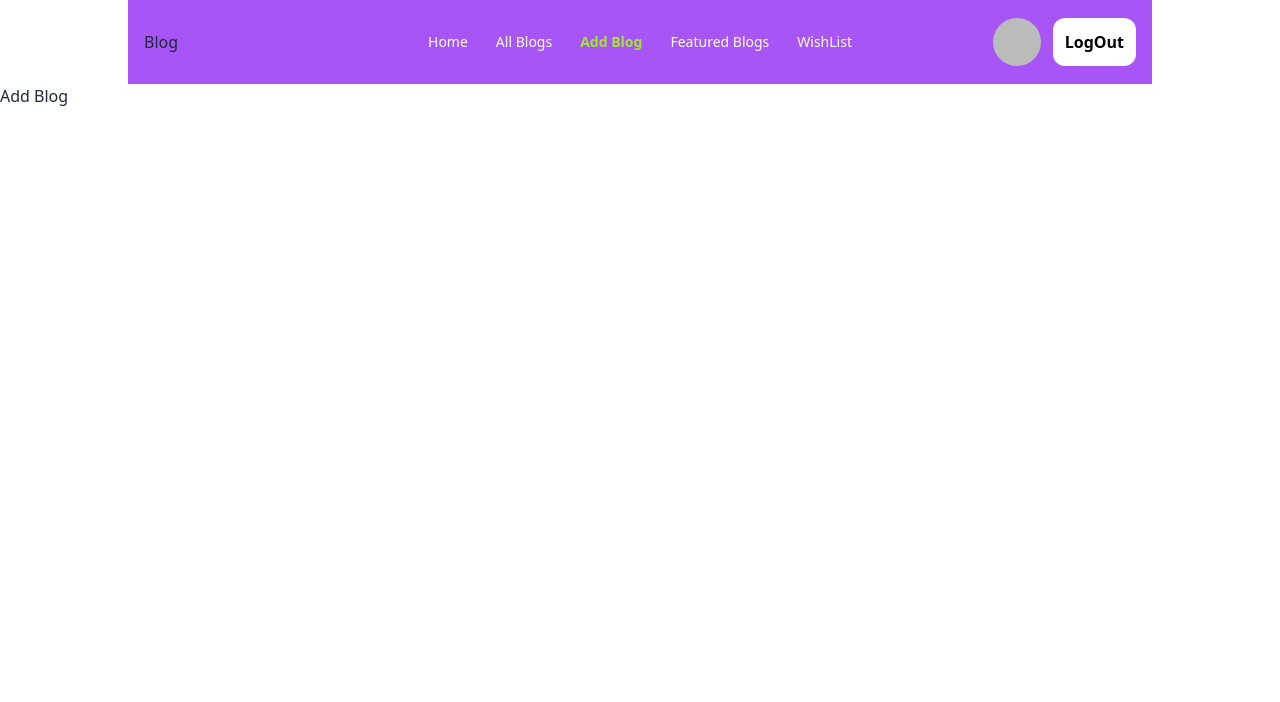
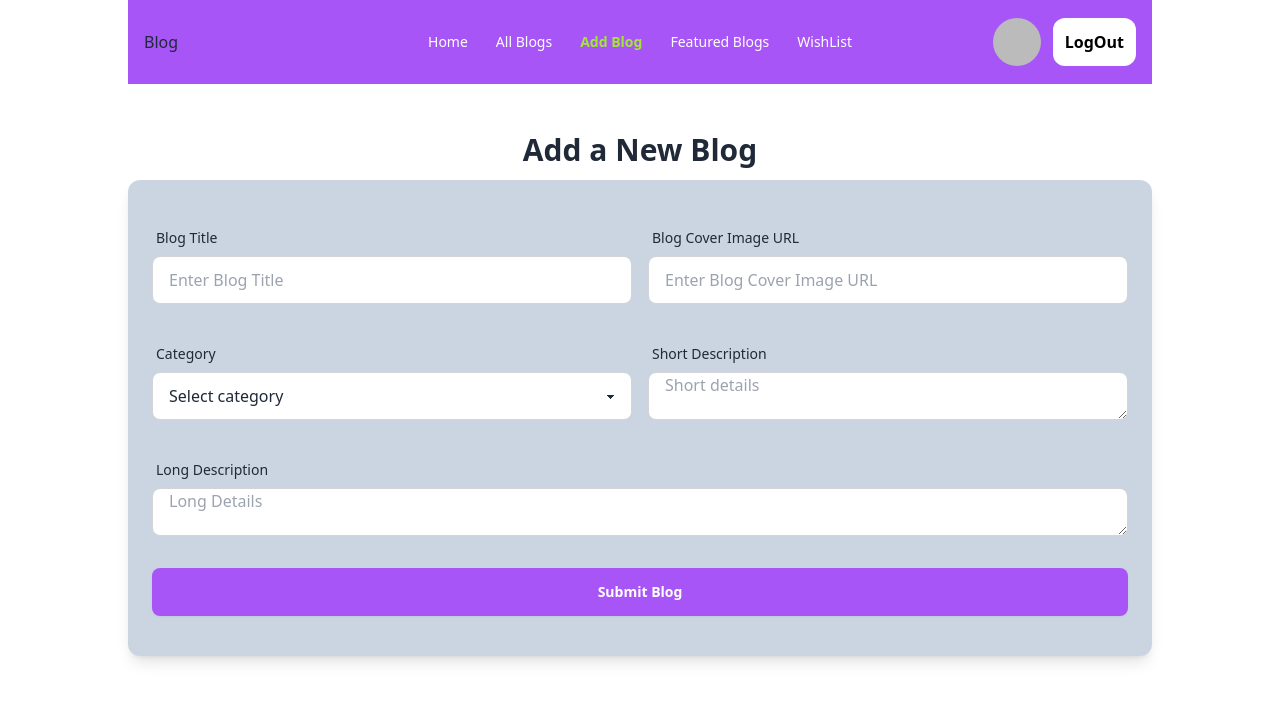
Before and after one commit to Soraiya11-7/Blog-client-side, a React (Vite) app: page /addBlog in a window 1280 px wide. Shown: the top 702 px of the page. Built offline with nearby package versions, Linux system fonts and the light colour scheme; no server answers; sample sign-in values are in the browser's storage.

Commit message:
AddBlog page has been added successfully

```diff
--- /dev/null
+++ b/src/pages/AddBlog.jsx
@@ -0,0 +1,132 @@
+import React, { useState, useEffect } from 'react';
+import { useNavigate } from 'react-router-dom';
+import { useContext } from 'react';
+import { AuthProviderContext } from '../Provider/AuthProvider';
+import Swal from 'sweetalert2';
+
+const AddBlog = () => {
+    const { user } = useContext(AuthProviderContext);
+    const navigate = useNavigate();
+
+    const [bloggerEmail, setBloggerEmail] = useState(user?.email || '');
+    const [bloggerName, setBloggerName] = useState(user?.displayName || '');
+    const [userLogo, setUserLogo] = useState(user?.photoURL || '');
+
+
+    useEffect(() => {
+        if (user) {
+            setBloggerEmail(user.email);
+            setBloggerName(user.displayName);
+            setUserLogo(user.photoURL);
+        }
+    }, [user]);
+
+    const handleSubmit = (e) => {
+        e.preventDefault();
+
+        const form = e.target;
+        const title = form.title.value;
+        const category = form.category.value;
+        const shortDetails = form.shortDetails.value;
+        const longDetails = form.longDetails.value;
+        const coverImage = form.coverImage.value;
+
+        const newBlog = { title, category, longDetails, shortDetails, coverImage, bloggerEmail, bloggerName, userLogo };
+
+        console.log(newBlog);
+
+        fetch("http://localhost:5000/blogs", {
+            method: "POST",
+            headers: {
+                'content-type': 'application/json'
+            },
+            body: JSON.stringify(newBlog)
+        })
+            .then(res => res.json())
+            .then(data => {
+
+                if (data.insertedId) {
+                    Swal.fire({
+                        title: 'Success!',
+                        text: 'Blog added Successfully',
+                        icon: 'success',
+                        confirmButtonText: 'Cool'
+                    })
+                    navigate('/');
+                }
+            })
+
+
+    };
+
+    return (
+        <div className=" py-12 w-[80%] mx-auto">
+            <h2 className="text-xl sm:text-2xl md:text-3xl font-bold text-center mb-3">Add a New Blog</h2>
+            {/* <h3 className='text-sm sm:text-lg  text-center mb-10'> Submit detailed reviews for your favorite games effortlessly</h3> */}
+            <form onSubmit={handleSubmit} className='bg-slate-300 py-10 px-6 shadow-lg rounded-xl' >
+                {/* form name and Blog Cover Image/Thumbnail */}
+                <div className=" md:flex mb-4 md:mb-8">
+                    <div className="form-control md:w-1/2 mb-4 md:mb-0">
+                        <label className="label">
+                            <span className="label-text">Blog Title</span>
+                        </label>
+                        <input type="text" name="title" placeholder="Enter Blog Title" className="input input-bordered w-full text-xs sm:text-base" required />
+                    </div>
+                    <div className="form-control md:w-1/2 md:ml-4">
+                        {/* Blog Cover Image/Thumbnail */}
+                        <div className="form-control w-full">
+                            <label className="label">
+                                <span className="label-text">Blog Cover Image URL</span>
+                            </label>
+                            <input type="text" name="coverImage" placeholder="Enter Blog Cover Image URL" className="input input-bordered w-full text-xs sm:text-base" required />
+
+                        </div>
+                    </div>
+
+                </div>
+
+                {/* category  and short details */}
+                <div className=" md:flex mb-4 md:mb-8">
+                    <div className="form-control md:w-1/2 mb-4 md:mb-0">
+                        <label className="label">
+                            <span className="label-text">Category</span>
+                        </label>
+                        <select name='category' defaultValue={'Select category'} className="select select-bordered w-full text-xs sm:text-base" required>
+                            <option disabled>Select category</option>
+                            <option value="Fashion">Fashion</option>
+                            <option value="Inspiration">Inspiration</option>
+                            <option value="Travel">Travel</option>
+
+                        </select>
+                    </div>
+
+                    <div className="form-control md:w-1/2 md:ml-4">
+                        <label className="label">
+                            <span className="label-text">Short Description</span>
+                        </label>
+                        <textarea name="shortDetails" placeholder="Short details" className="input input-bordered w-full text-xs sm:text-base" required />
+                    </div>
+
+
+                </div>
+
+
+
+                {/* Long Details */}
+
+                <div className="form-control w-full mb-8">
+                    <label className="label">
+                        <span className="label-text">Long Description</span>
+                    </label>
+                    <textarea name="longDetails" placeholder="Long Details" className="input input-bordered w-full text-xs sm:text-base" required />
+                </div>
+
+
+                <input type="submit" value="Submit Blog" className="btn btn-block bg-purple-500 text-white font-bold border-none" />
+            </form>
+
+        </div>
+    );
+};
+
+export default AddBlog;
--- a/src/pages/Registration.jsx
+++ b/src/pages/Registration.jsx
@@ -30,14 +30,7 @@ const Registration = () => {
               });
             return;
         }
-        if (!/[a-z]/.test(password)) {
-            // setError("password must contain at least one  Lowercase letter");
-            toast.error("password must contain at least one  Lowercase letter", {
-                position: "top-center",
-                autoClose: 2000,
-              });
-            return;
-        }
+
         if (!/[A-Z]/.test(password)) {
             // setError("password must contain at least one  Uppercase letter");
             toast.error("password must contain at least one  Uppercase letter", {
@@ -46,6 +39,21 @@ const Registration = () => {
               });
             return;
         }
+        if (!/[!@#$%^&*(),.?":{}|<>]/.test(password)) {
+            toast.error("Password must contain at least one special character", {
+              position: "top-center",
+              autoClose: 2000,
+            });
+            return;
+          }
+
+          if (!/\d/.test(password)) {
+            toast.error("Password must contain at least one number", {
+              position: "top-center",
+              autoClose: 2000,
+            });
+            return;
+          }
 
 
         // console.log({name, email, password, image});
--- a/src/routes/router.jsx
+++ b/src/routes/router.jsx
@@ -5,6 +5,8 @@ import ErrorPage from "../pages/ErrorPage";
 import Registration from "../pages/Registration";
 import AuthLayout from "../Layout/AuthLayout";
 import Login from "../pages/Login";
+import SecretRoutes from "./SecretRoutes";
+import AddBlog from "../pages/AddBlog";
 
 
 const router = createBrowserRouter([
@@ -19,7 +21,7 @@ const router = createBrowserRouter([
         },
         {
           path: "/addBlog",
-          element: <h2>Add Blog</h2>,
+          element: <SecretRoutes><AddBlog></AddBlog></SecretRoutes>,
         },
         {
           path: "/blogs",
```
